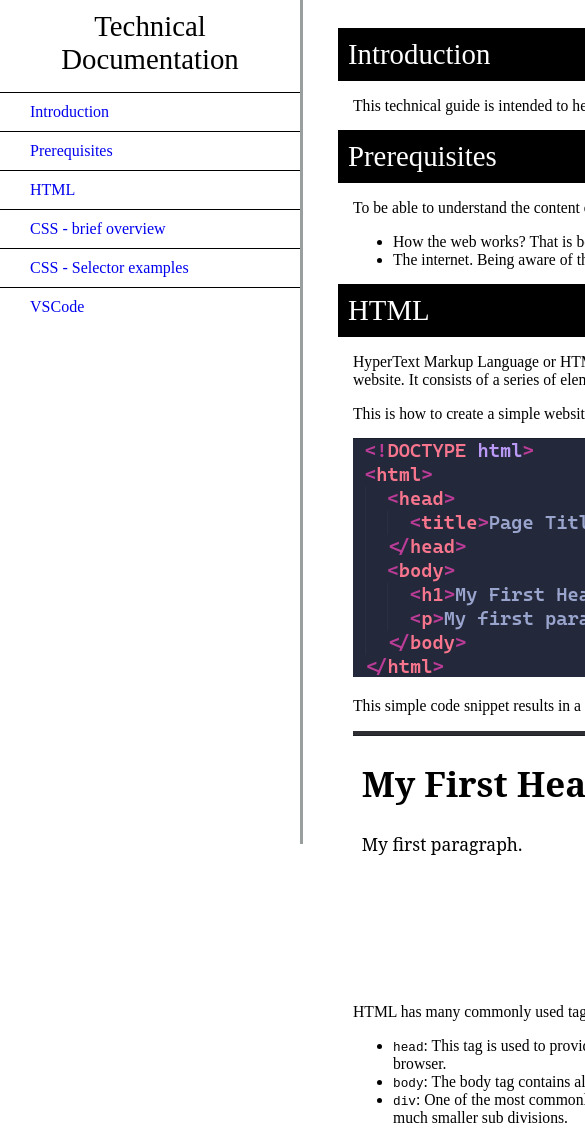
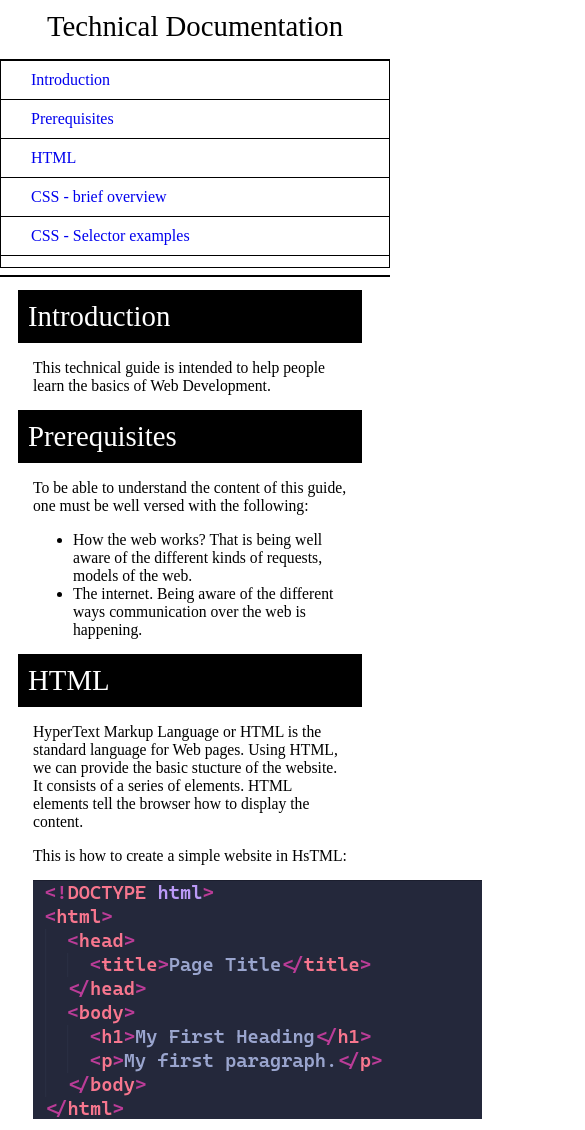
Before and after one commit to samSAM897/summer-internship-2026, a plain HTML site: page day-2/technical-documentation-page/index.html in a window 390 px wide. Shown: the top 1130 px of the page, 585 px wide, since content can reach past the window. Drawn offline with Linux system fonts and the light colour scheme.

Commit message:
add: Code to make the webpage responsive

```diff
--- a/day-2/technical-documentation-page/css/style.css
+++ b/day-2/technical-documentation-page/css/style.css
@@ -1,4 +1,9 @@
-nav#navbar {
+html,
+body {
+  min-width: 290px;
+}
+
+#navbar {
   position: fixed;
   left: 0;
   top: 0px;
@@ -9,21 +14,21 @@ nav#navbar {
   border-color: rgba(0, 15, 15, 0.4);
 }
 
-nav#navbar ul {
+#navbar ul {
   height: 88%;
   padding: 0;
   overflow-y: auto;
   overflow-x: hidden;
 }
 
-nav#navbar a {
+#navbar a {
   display: block;
   text-decoration: none;
   padding: 10px 30px;
   cursor: pointer;
 }
 
-nav#navbar li {
+#navbar li {
   list-style: none;
   position: relative;
   border-top: 1px solid;
@@ -34,6 +39,12 @@ nav#navbar li {
   position: absolute;
   margin-left: 310px;
   padding: 20px;
+  margin-bottom: 100px;
+}
+
+#main-doc header {
+  text-align: left;
+  margin: 0px;
 }
 
 section article {
@@ -68,3 +79,44 @@ li p.title {
   font-size: 1.1em;
   font-weight: bold;
 }
+
+@media only screen and (max-width: 815px) {
+  #navbar ul {
+    border: 1px solid;
+    height: 207px;
+  }
+
+  #navbar {
+    background-color: white;
+    position: absolute;
+    top: 0;
+    padding: 0;
+    margin: 0;
+    width: 100%;
+    max-height: 275px;
+    border: none;
+    z-index: 1;
+    border-bottom: 2px solid;
+  }
+
+  #main-doc {
+    position: relative;
+    margin-left: 0px;
+    margin-top: 270px;
+  }
+}
+
+@media only screen and (max-width: 400px) {
+  #main-doc {
+    margin-left: -10px;
+  }
+
+  code {
+    margin-left: -20px;
+    width: 100%;
+    padding: 15px;
+    padding-left: 10px;
+    padding-right: 45px;
+    min-width: 233px;
+  }
+}
```
